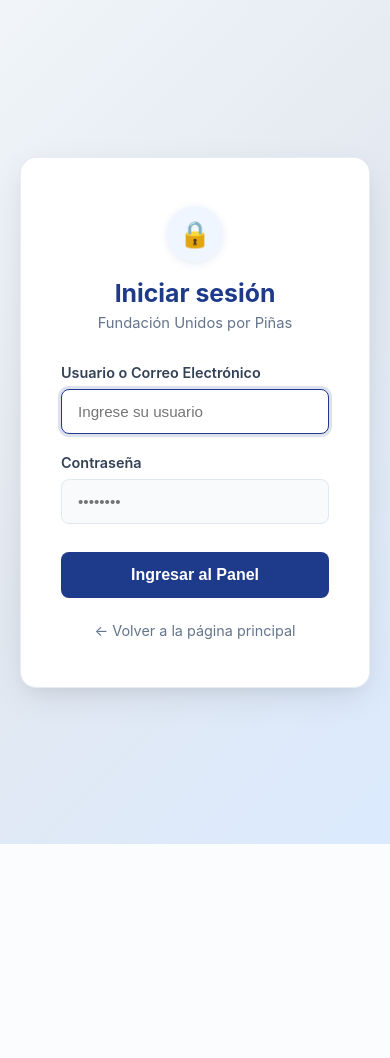
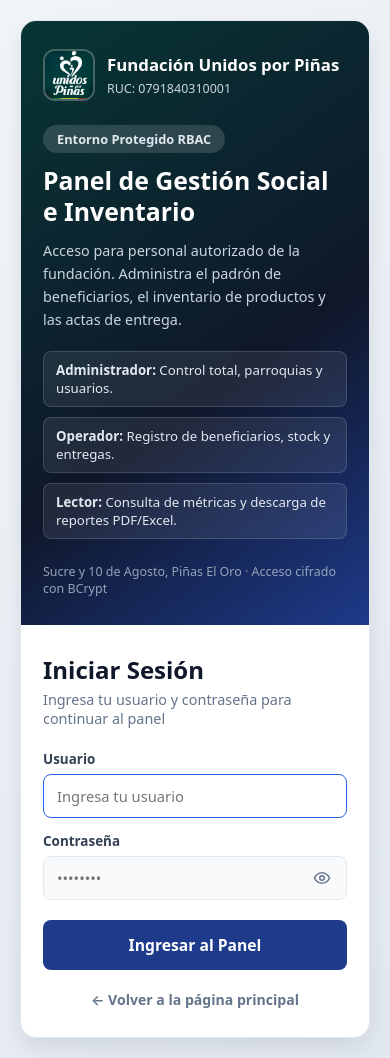
Before and after one commit to alexander06j/fundacion-web-pag, a Spring Boot app: page /login in a window 390 px wide. Before the commit the page ends 844 px from the top, so only its background shows below. Run offline with Spring Boot 4, Linux system fonts and the light colour scheme; some of the project's set-up classes (security, data sources, template engines, error pages and the like) are left out, and stand-ins take their place.

Commit message:
Nueva vista de autenticación responsive a dos columnas con logotipo oficial y conmutador de visibilidad de contraseña

```diff
--- a/fundacion-web/src/main/resources/templates/login.html
+++ b/fundacion-web/src/main/resources/templates/login.html
@@ -3,220 +3,136 @@
 <head>
     <meta charset="UTF-8">
     <meta name="viewport" content="width=device-width, initial-scale=1.0">
-    <title>Iniciar Sesión - Fundación Unidos por Piñas</title>
-    <style>
-        :root {
-            --primary: #1e3a8a;
-            --primary-hover: #1e40af;
-            --success: #10b981;
-            --danger: #dc2626;
-            --text-dark: #0f172a;
-            --text-muted: #64748b;
-            --border: #e2e8f0;
-        }
+    <title>Iniciar Sesión — Fundación Unidos por Piñas</title>
+    <link rel="stylesheet" th:href="@{/css/public.css}">
+</head>
+<body class="login-page-body">
 
-        * {
-            margin: 0;
-            padding: 0;
-            box-sizing: border-box;
-        }
-        body {
-            font-family: -apple-system, BlinkMacSystemFont, "Segoe UI", Roboto, Helvetica, Arial, sans-serif;
-            background: linear-gradient(135deg, #f1f5f9 0%, #e2e8f0 50%, #dbeafe 100%);
-            min-height: 100vh;
-            display: flex;
-            align-items: center;
-            justify-content: center;
-            padding: 20px;
-        }
+<div class="login-card-wrapper">
 
-        .login-card {
-            background: #ffffff;
-            padding: 48px 40px;
-            border-radius: 16px;
-            box-shadow: 0 10px 35px -5px rgba(0, 0, 0, 0.1), 0 8px 16px -6px rgba(0, 0, 0, 0.05);
-            border: 1px solid rgba(226, 232, 240, 0.8);
-            width: 100%;
-            max-width: 440px;
-        }
+    <!-- Panel Izquierdo Informativo -->
+    <aside class="login-info-panel">
+        <div>
+            <a th:href="@{/}" class="login-brand-box">
+                <img th:src="@{/images/logo-fundacion.jpg}" alt="Logo Fundación Unidos por Piñas">
+                <div>
+                    <strong style="display: block; font-size: 1.05rem;">Fundación Unidos por Piñas</strong>
+                    <span style="font-size: 0.78rem; color: #cbd5e1;">RUC: 0791840310001</span>
+                </div>
+            </a>
 
-        .login-header {
-            text-align: center;
-            margin-bottom: 32px;
-        }
+            <span class="hero-tag" style="margin-bottom: 12px;">Entorno Protegido RBAC</span>
+            <h1>Panel de Gestión Social e Inventario</h1>
+            <p>
+                Acceso para personal autorizado de la fundación. Administra el padrón de beneficiarios,
+                el inventario de productos y las actas de entrega.
+            </p>
 
-        .security-badge {
-            display: inline-flex;
-            align-items: center;
-            justify-content: center;
-            width: 56px;
-            height: 56px;
-            background: #eff6ff;
-            border-radius: 50%;
-            margin-bottom: 16px;
-            font-size: 1.6rem;
-            box-shadow: 0 2px 8px rgba(30, 58, 138, 0.1);
-        }
-
-        .login-header h1 {
-            font-size: 1.55rem;
-            color: var(--primary);
-            font-weight: 700;
-            margin-bottom: 6px;
-            display: flex;
-            align-items: center;
-            justify-content: center;
-            gap: 8px;
-        }
-
-        .login-header p {
-            color: var(--text-muted);
-            font-size: 0.92rem;
-        }
-
-        .form-group {
-            margin-bottom: 20px;
-        }
-
-        .form-group label {
-            display: block;
-            margin-bottom: 8px;
-            font-weight: 600;
-            font-size: 0.9rem;
-            color: #334155;
-        }
-
-        .form-control {
-            width: 100%;
-            padding: 13px 16px;
-            border: 1px solid var(--border);
-            border-radius: 8px;
-            font-size: 0.95rem;
-            background: #f8fafc;
-            color: var(--text-dark);
-            transition: all 0.2s ease;
-        }
-
-        .form-control:focus {
-            outline: none;
-            border-color: var(--primary);
-            background: #ffffff;
-            box-shadow: 0 0 0 3px rgba(30, 58, 138, 0.15);
-        }
-
-        .btn-submit {
-            width: 100%;
-            padding: 14px;
-            background: var(--primary);
-            color: #ffffff;
-            border: none;
-            border-radius: 8px;
-            font-size: 1rem;
-            font-weight: 700;
-            cursor: pointer;
-            transition: background 0.2s, transform 0.1s, box-shadow 0.2s;
-            margin-top: 8px;
-        }
-
-        .btn-submit:hover {
-            background: var(--primary-hover);
-            box-shadow: 0 4px 14px rgba(30, 58, 138, 0.3);
-            transform: translateY(-1px);
-        }
-
-        .alert {
-            padding: 12px 16px;
-            border-radius: 8px;
-            margin-bottom: 20px;
-            font-size: 0.88rem;
-            text-align: center;
-            font-weight: 500;
-        }
-
-        .alert-error {
-            background: #fef2f2;
-            color: var(--danger);
-            border: 1px solid #fecaca;
-        }
-
-        .alert-logout {
-            background: #f0fdf4;
-            color: #166534;
-            border: 1px solid #bbf7d0;
-        }
-
-        .back-link {
-            display: block;
-            text-align: center;
-            margin-top: 24px;
-            color: var(--text-muted);
-            text-decoration: none;
-            font-size: 0.9rem;
-            transition: color 0.2s;
-        }
-
-        .back-link:hover {
-            color: var(--primary);
-        }
-    </style>
-</head>
-<body>
-
-<div class="login-card">
-
-    <div class="login-header">
-        <div class="security-badge">
-            🔒
+            <div class="login-roles-list">
+                <div class="login-role-badge">
+                    <strong>Administrador:</strong> Control total, parroquias y usuarios.
                 </div>
-        <h1>Iniciar sesión</h1>
-        <p>Fundación Unidos por Piñas</p>
+                <div class="login-role-badge">
+                    <strong>Operador:</strong> Registro de beneficiarios, stock y entregas.
+                </div>
+                <div class="login-role-badge">
+                    <strong>Lector:</strong> Consulta de métricas y descarga de reportes PDF/Excel.
+                </div>
+            </div>
         </div>
 
-    <!-- Mensajes de Estado -->
-    <div th:if="${param.error}" class="alert alert-error">
-        ⚠️ Usuario o contraseña incorrectos.
+        <div style="font-size: 0.78rem; color: #94a3b8; margin-top: 24px;">
+            Sucre y 10 de Agosto, Piñas El Oro · Acceso cifrado con BCrypt
+        </div>
+    </aside>
+
+    <!-- Panel Derecho: Formulario de Inicio de Sesión -->
+    <main class="login-form-panel">
+        <h2>Iniciar Sesión</h2>
+        <p>Ingresa tu usuario y contraseña para continuar al panel</p>
+
+        <div th:if="${param.error}" class="login-alert login-alert-error">
+            Usuario o contraseña incorrectos, o cuenta desactivada.
         </div>
 
-    <div th:if="${param.logout}" class="alert alert-logout">
-        ✅ Has cerrado sesión exitosamente.
+        <div th:if="${param.logout}" class="login-alert login-alert-success">
+            Has cerrado sesión correctamente.
         </div>
 
-    <form th:action="@{/login}" method="post">
-
-        <div class="form-group">
-            <label for="username">Usuario o Correo Electrónico</label>
-            <input
-                    type="text"
+        <form th:action="@{/login}" method="post" class="simple-form" style="margin-top: 0;">
+            <div class="form-field">
+                <label for="username">Usuario</label>
+                <input type="text"
                        id="username"
                        name="username"
-                    class="form-control"
-                    placeholder="Ingrese su usuario"
+                       class="form-input"
+                       placeholder="Ingresa tu usuario"
                        required
-                    autofocus>
+                       autofocus
+                       autocomplete="username">
             </div>
 
-        <div class="form-group">
+            <div class="form-field">
                 <label for="password">Contraseña</label>
-            <input
-                    type="password"
+                <div class="login-input-wrap">
+                    <input type="password"
                            id="password"
                            name="password"
-                    class="form-control"
+                           class="form-input"
+                           style="padding-right: 42px;"
                            placeholder="••••••••"
-                    required>
+                           required
+                           autocomplete="current-password">
+                    <button type="button"
+                            class="password-toggle-btn"
+                            id="btnTogglePassword"
+                            aria-label="Mostrar u ocultar contraseña"
+                            title="Mostrar u ocultar contraseña">
+                        <svg id="iconEyeOpen" width="18" height="18" viewBox="0 0 24 24" fill="none" stroke="currentColor" stroke-width="2">
+                            <path d="M2 12s3-7 10-7 10 7 10 7-3 7-10 7-10-7-10-7Z"/>
+                            <circle cx="12" cy="12" r="3"/>
+                        </svg>
+                        <svg id="iconEyeClosed" width="18" height="18" viewBox="0 0 24 24" fill="none" stroke="currentColor" stroke-width="2" style="display: none;">
+                            <path d="M9.88 9.88a3 3 0 1 0 4.24 4.24"/>
+                            <path d="M10.73 5.08A10.43 10.43 0 0 1 12 5c7 0 10 7 10 7a13.16 13.16 0 0 1-1.67 2.68"/>
+                            <path d="M6.61 6.61A13.526 13.526 0 0 0 2 12s3 7 10 7a9.74 9.74 0 0 0 5.39-1.61"/>
+                            <line x1="2" y1="2" x2="22" y2="22"/>
+                        </svg>
+                    </button>
+                </div>
             </div>
 
-        <button type="submit" class="btn-submit">
+            <button type="submit" class="btn-pub btn-pub-primary btn-pub-lg" style="width: 100%; margin-top: 6px;">
                 Ingresar al Panel
             </button>
-
         </form>
 
-    <a th:href="@{/}" class="back-link">
+        <a th:href="@{/}" class="login-back-link">
             ← Volver a la página principal
         </a>
+    </main>
 
 </div>
 
+<script>
+    (function () {
+        const btn = document.getElementById('btnTogglePassword');
+        const input = document.getElementById('password');
+        const eyeOpen = document.getElementById('iconEyeOpen');
+        const eyeClosed = document.getElementById('iconEyeClosed');
+
+        if (btn && input) {
+            btn.addEventListener('click', function () {
+                const isPassword = input.getAttribute('type') === 'password';
+                input.setAttribute('type', isPassword ? 'text' : 'password');
+                if (eyeOpen && eyeClosed) {
+                    eyeOpen.style.display = isPassword ? 'none' : '';
+                    eyeClosed.style.display = isPassword ? '' : 'none';
+                }
+            });
+        }
+    })();
+</script>
+
 </body>
 </html>
```
Lines whose indentation alone changed are shown as unchanged.
